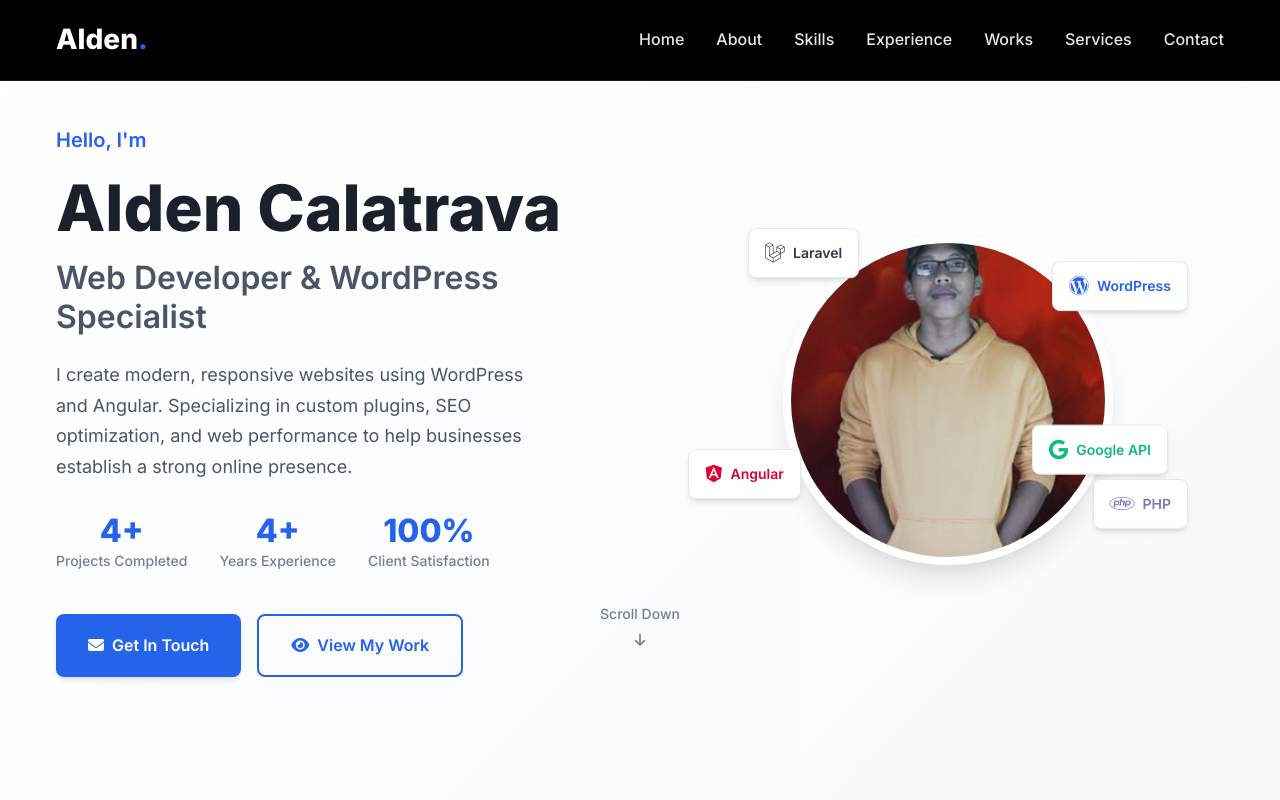
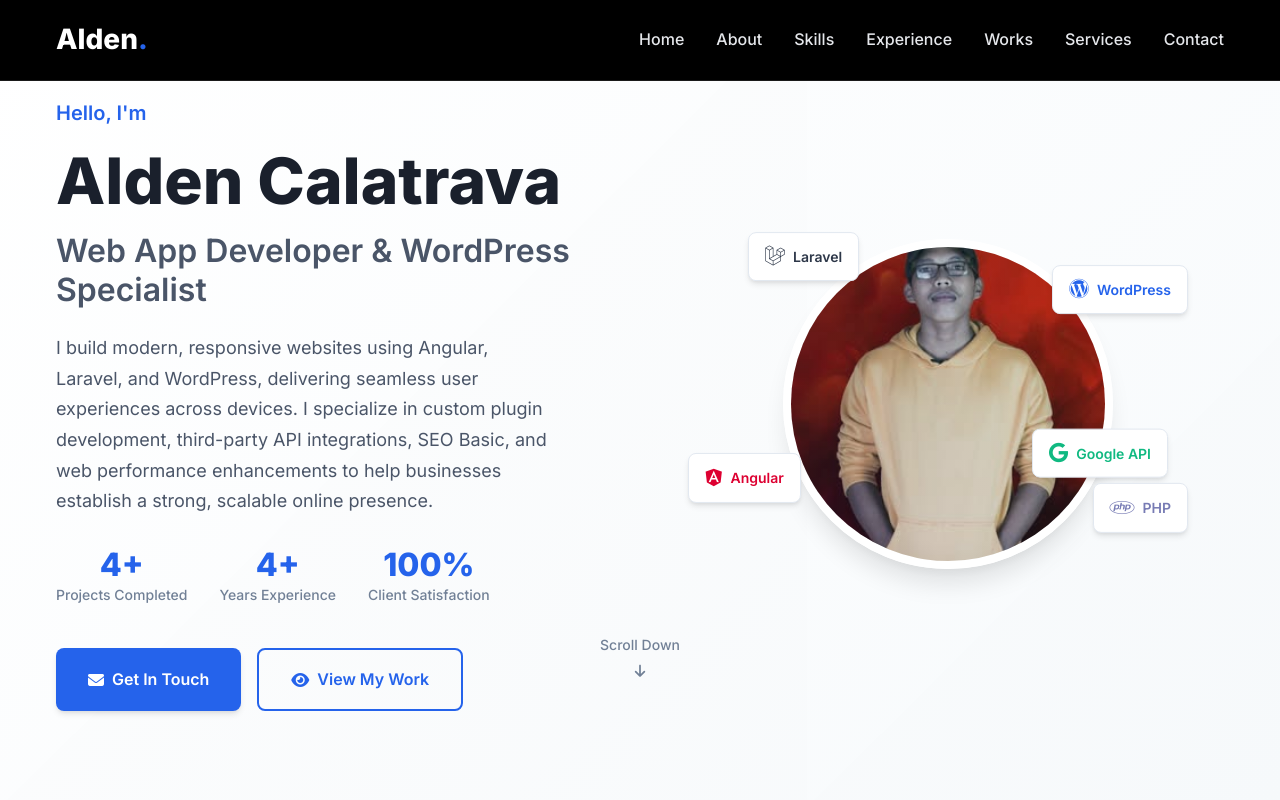
Before and after one commit to DevD3nz/denz-dev, an Angular app: page / in a window 1280 px wide. Shown: the top 800 px of the page. Built offline with nearby package versions, Linux system fonts and the light colour scheme.

Commit message:
update porfolio

```diff
--- a/src/app/components/contact/contact.component.ts
+++ b/src/app/components/contact/contact.component.ts
@@ -26,7 +26,7 @@ import { ReactiveFormsModule, FormBuilder, FormGroup, Validators } from '@angula
 
               <a href="tel:+639123456789" class="contact-link">
                 <i class="fas fa-phone"></i>
-                +63 09764449562
+                +63 9764449562
               </a>
             </div>
           </div>
--- a/src/app/components/experience/experience.component.ts
+++ b/src/app/components/experience/experience.component.ts
@@ -432,7 +432,7 @@ export class ExperienceComponent {
 
   professionalStats = [
     {
-      number: '6+',
+      number: '8+',
       label: 'Projects Completed',
       icon: 'fas fa-project-diagram'
     },
--- a/src/app/components/footer/footer.component.ts
+++ b/src/app/components/footer/footer.component.ts
@@ -22,16 +22,16 @@ import { FormsModule } from '@angular/forms';
                 Creating modern, responsive websites that drive business growth.
               </p>
               <div class="social-links">
-                <a href="https://linkedin.com/in/alden-calatrava" target="_blank" class="social-link">
+                <a href="https://www.linkedin.com/in/d3nzofficials/" target="_blank" class="social-link">
                   <i class="fab fa-linkedin"></i>
                 </a>
-                <a href="https://github.com/alden-calatrava" target="_blank" class="social-link">
+                <a href="https://github.com/DevD3nz" target="_blank" class="social-link">
                   <i class="fab fa-github"></i>
                 </a>
-                <a href="https://twitter.com/alden-calatrava" target="_blank" class="social-link">
+                <a href="#" target="_blank" class="social-link">
                   <i class="fab fa-twitter"></i>
                 </a>
-                <a href="mailto:calatravaalden&#64;gmail.com" class="social-link">
+                <a href="mailto:denz.devtest&#64;gmail.com" class="social-link">
                   <i class="fas fa-envelope"></i>
                 </a>
               </div>
@@ -71,7 +71,7 @@ import { FormsModule } from '@angular/forms';
                   </li>
                   <li>
                     <i class="fas fa-phone"></i>
-                    <a href="tel:+639123456789">+63 09764449562</a>
+                    <a href="tel:+639123456789">+63 9764449562</a>
                   </li>
                   <li>
                     <i class="fas fa-map-marker-alt"></i>
--- a/src/app/components/hero/hero.component.ts
+++ b/src/app/components/hero/hero.component.ts
@@ -15,12 +15,13 @@ import { CommonModule } from '@angular/common';
               Alden <span class="text-primary">Calatrava</span>
             </h1>
             <h2 class="hero-title fade-in-up">
-              Web Developer & WordPress Specialist
+              Web App Developer & WordPress Specialist
             </h2>
             <p class="hero-description fade-in-up">
-              I create modern, responsive websites using WordPress and Angular.
-              Specializing in custom plugins, SEO optimization, and web performance
-              to help businesses establish a strong online presence.
+              I build modern, responsive websites using Angular, Laravel, and WordPress,
+               delivering seamless user experiences across devices.
+               I specialize in custom plugin development, third-party API integrations, SEO Basic,
+               and web performance enhancements to help businesses establish a strong, scalable online presence.
             </p>
 
             <div class="hero-stats fade-in-up">
```
Also changed, not shown: 3 other files (tests, documents, lock files or other folders).
